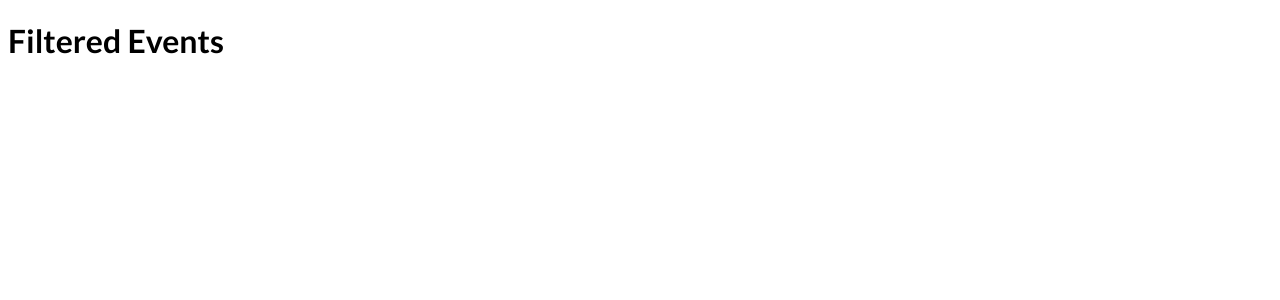
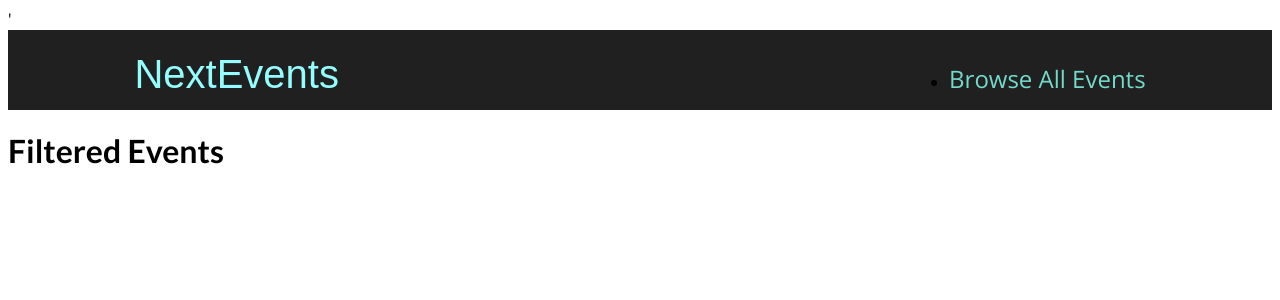
Before and after one commit to Maarij/nextjs-react, a Next.js app in the folder routing-events-project/: page /events in a window 1280 px wide. Shown: the top 300 px of the page. Built offline with nearby package versions, Linux system fonts and the light colour scheme.

Commit message:
Layout wrapper around nextjs component

```diff
--- /dev/null
+++ b/routing-events-project/components/layout/layout.js
@@ -0,0 +1,15 @@
+import {Fragment} from "react";
+import MainHeader from "./main-header";
+
+function Layout(props) {
+    return (
+        <Fragment>'
+            <MainHeader/>
+            <main>
+                {props.children}
+            </main>
+        </Fragment>
+    );
+}
+
+export default Layout;
--- /dev/null
+++ b/routing-events-project/components/layout/main-header.js
@@ -0,0 +1,21 @@
+import classes from './main-header.module.css';
+import Link from "next/link";
+
+function MainHeader() {
+    return (
+        <header className={classes.header}>
+            <div className={classes.logo}>
+                <Link href={'/'}>NextEvents</Link>
+            </div>
+            <nav className={classes.navigation}>
+                <ul>
+                    <li>
+                        <Link href={'/events'}>Browse All Events</Link>
+                    </li>
+                </ul>
+            </nav>
+        </header>
+    )
+}
+
+export default MainHeader;
--- /dev/null
+++ b/routing-events-project/components/layout/main-header.module.css
@@ -0,0 +1,41 @@
+.header {
+  width: 100%;
+  display: flex;
+  justify-content: space-between;
+  align-items: baseline;
+  padding: 1rem 10%;
+  height: 5rem;
+  background-color: #202020;
+}
+
+.logo {
+  font-size: 1.5rem;
+  color: white;
+  font-family: 'Fira', sans-serif;
+  height: 100%;
+  display: flex;
+  justify-content: center;
+  align-items: center;
+  color: #94fdfd;
+}
+
+.logo a {
+  text-decoration: none;
+  color: #94fdfd;
+}
+
+.navigation a {
+  text-decoration: none;
+  color: #74dacc;
+  font-size: 1rem;
+}
+
+@media (min-width: 768px) {
+  .logo {
+    font-size: 2.5rem;
+  }
+
+  .navigation a {
+    font-size: 1.5rem;
+  }
+}
--- a/routing-events-project/pages/_app.js
+++ b/routing-events-project/pages/_app.js
@@ -1,7 +1,12 @@
 import '../styles/globals.css'
+import Layout from "../components/layout/layout";
 
-function MyApp({ Component, pageProps }) {
-  return <Component {...pageProps} />
+function MyApp({Component, pageProps}) {
+    return (
+        <Layout>
+            <Component {...pageProps} />
+        </Layout>
+    );
 }
 
 export default MyApp
```
